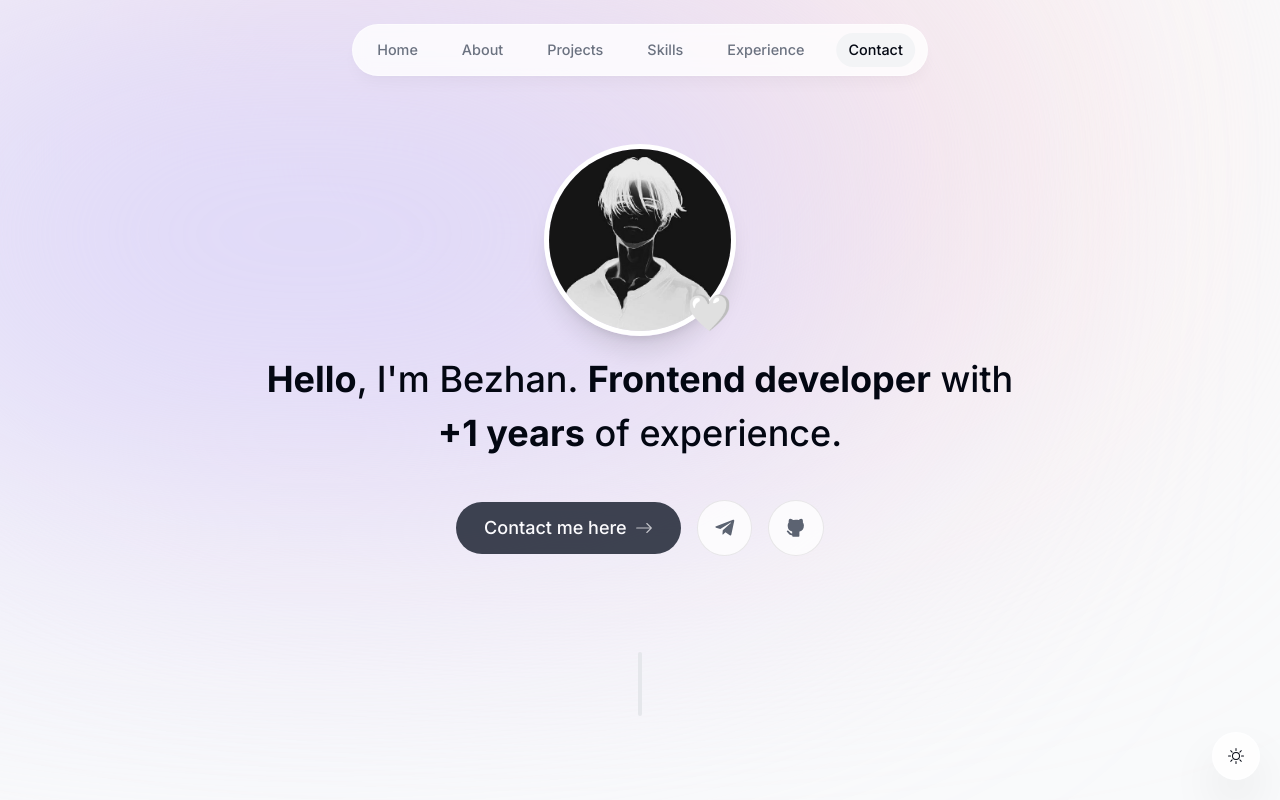
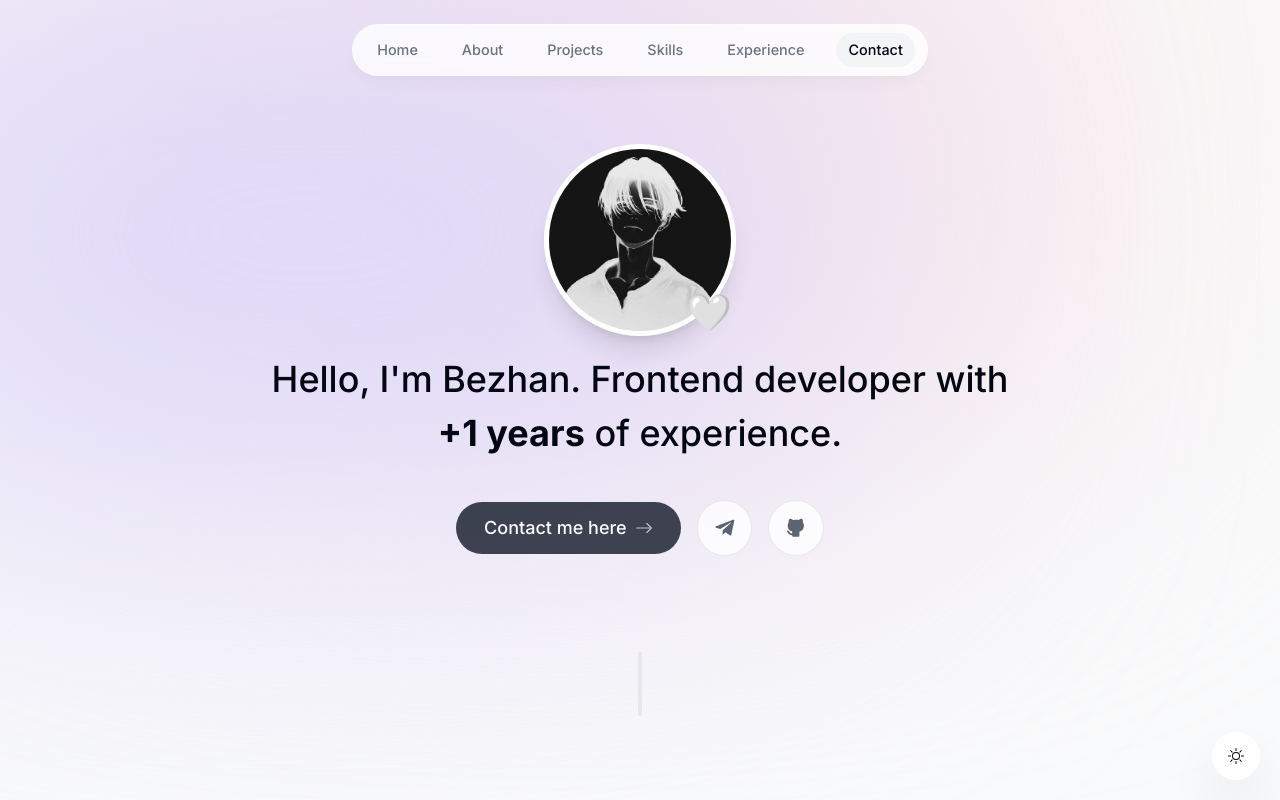
Before and after one commit to pokeuq/portfolio, a Next.js app: page / in a window 1280 px wide. Shown: the top 800 px of the page. Built offline with nearby package versions, Linux system fonts and the light colour scheme.

Commit message:
Update into.tsx

```diff
--- a/components/into.tsx
+++ b/components/into.tsx
@@ -65,8 +65,8 @@ export default function Intro() {
         initial={{ y: 100, opacity: 0 }}
         animate={{ y: 0, opacity: 1 }}
       >
-        <span className="font-bold">Hello</span>, I'm Bezhan.{" "}
-        <span className="font-bold">Frontend developer</span> with{" "}
+        Hello, I'm Bezhan.{" "}
+        Frontend developer with{" "}
         <span className="font-bold">+1 years</span> of experience.
       </motion.h1>
 
```
